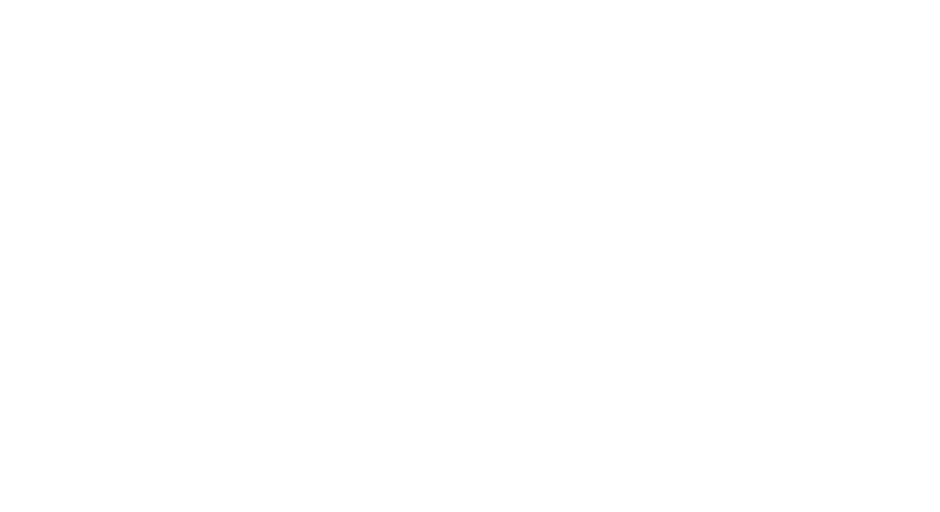
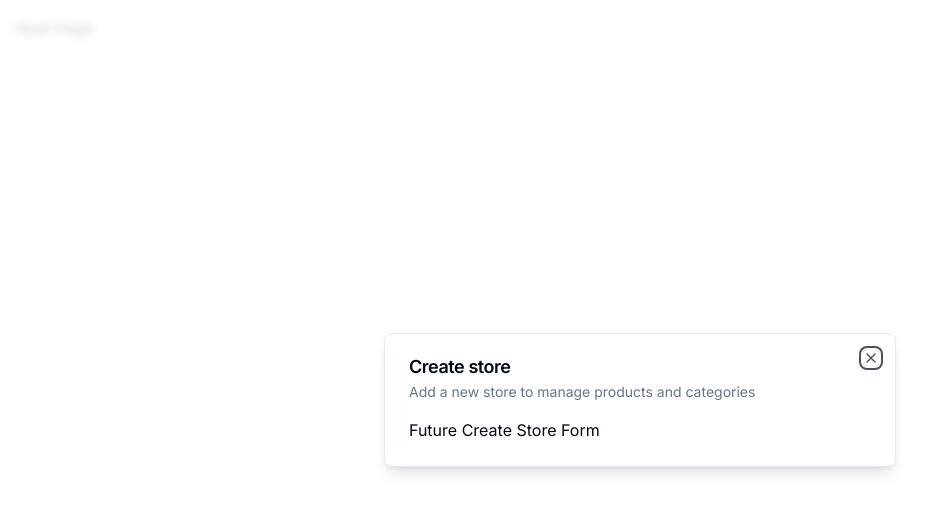
Before and after one commit to reyesprince31/next-ecom-fullstack, a Next.js app: page / in a window 1280 px wide. Shown: the top 512 px of the page, without its empty margins (0-940 px from the left). Built offline with nearby package versions, Linux system fonts and the light colour scheme.

Commit message:
Implement: Modal Component thru Zustand & Provider for hooks

```diff
--- a/app/(root)/page.tsx
+++ b/app/(root)/page.tsx
@@ -1,11 +1,19 @@
-import { UserButton } from "@clerk/nextjs";
+"use client";
+
+import { useStoreModal } from "@/hooks/use-store-modal";
+import { useEffect } from "react";
 
 const SetupPage = () => {
-  return (
-    <div className="h-screen p-4">
-      <UserButton afterSignOutUrl="/" />
-    </div>
-  );
+  const onOpen = useStoreModal((state) => state.onOpen);
+  const isOpen = useStoreModal((state) => state.isOpen);
+
+  useEffect(() => {
+    if (!isOpen) {
+      onOpen();
+    }
+  }, [isOpen, onOpen]);
+
+  return <div className="p-4">Root Page</div>;
 };
 
 export default SetupPage;
--- a/app/layout.tsx
+++ b/app/layout.tsx
@@ -2,6 +2,7 @@
 import type { Metadata } from "next";
 import { Inter } from "next/font/google";
 import { ClerkProvider } from "@clerk/nextjs";
+import { ModalProvider } from "@/providers/modal-provider";
 
 const inter = Inter({ subsets: ["latin"] });
 
@@ -18,7 +19,10 @@
   return (
     <ClerkProvider>
       <html lang="en">
-        <body className={inter.className}>{children}</body>
+        <body className={inter.className}>
+          <ModalProvider />
+          {children}
+        </body>
       </html>
     </ClerkProvider>
   );
--- /dev/null
+++ b/components/modals/store-modal.tsx
@@ -0,0 +1,17 @@
+"use client";
+
+import { useStoreModal } from "@/hooks/use-store-modal";
+import { Modal } from "@/components/ui/modal";
+
+export const StoreModal = () => {
+  const storeModal = useStoreModal();
+  return (
+    <Modal
+      title="Create store"
+      description="Add a new store to manage products and categories"
+      isOpen={storeModal.isOpen}
+      onClose={storeModal.onClose}>
+      Future Create Store Form
+    </Modal>
+  );
+};
--- /dev/null
+++ b/components/ui/dialog.tsx
@@ -0,0 +1,122 @@
+"use client"
+
+import * as React from "react"
+import * as DialogPrimitive from "@radix-ui/react-dialog"
+import { X } from "lucide-react"
+
+import { cn } from "@/lib/utils"
+
+const Dialog = DialogPrimitive.Root
+
+const DialogTrigger = DialogPrimitive.Trigger
+
+const DialogPortal = DialogPrimitive.Portal
+
+const DialogClose = DialogPrimitive.Close
+
+const DialogOverlay = React.forwardRef<
+  React.ElementRef<typeof DialogPrimitive.Overlay>,
+  React.ComponentPropsWithoutRef<typeof DialogPrimitive.Overlay>
+>(({ className, ...props }, ref) => (
+  <DialogPrimitive.Overlay
+    ref={ref}
+    className={cn(
+      "fixed inset-0 z-50 bg-background/80 backdrop-blur-sm data-[state=open]:animate-in data-[state=closed]:animate-out data-[state=closed]:fade-out-0 data-[state=open]:fade-in-0",
+      className
+    )}
+    {...props}
+  />
+))
+DialogOverlay.displayName = DialogPrimitive.Overlay.displayName
+
+const DialogContent = React.forwardRef<
+  React.ElementRef<typeof DialogPrimitive.Content>,
+  React.ComponentPropsWithoutRef<typeof DialogPrimitive.Content>
+>(({ className, children, ...props }, ref) => (
+  <DialogPortal>
+    <DialogOverlay />
+    <DialogPrimitive.Content
+      ref={ref}
+      className={cn(
+        "fixed left-[50%] top-[50%] z-50 grid w-full max-w-lg translate-x-[-50%] translate-y-[-50%] gap-4 border bg-background p-6 shadow-lg duration-200 data-[state=open]:animate-in data-[state=closed]:animate-out data-[state=closed]:fade-out-0 data-[state=open]:fade-in-0 data-[state=closed]:zoom-out-95 data-[state=open]:zoom-in-95 data-[state=closed]:slide-out-to-left-1/2 data-[state=closed]:slide-out-to-top-[48%] data-[state=open]:slide-in-from-left-1/2 data-[state=open]:slide-in-from-top-[48%] sm:rounded-lg",
+        className
+      )}
+      {...props}
+    >
+      {children}
+      <DialogPrimitive.Close className="absolute right-4 top-4 rounded-sm opacity-70 ring-offset-background transition-opacity hover:opacity-100 focus:outline-none focus:ring-2 focus:ring-ring focus:ring-offset-2 disabled:pointer-events-none data-[state=open]:bg-accent data-[state=open]:text-muted-foreground">
+        <X className="h-4 w-4" />
+        <span className="sr-only">Close</span>
+      </DialogPrimitive.Close>
+    </DialogPrimitive.Content>
+  </DialogPortal>
+))
+DialogContent.displayName = DialogPrimitive.Content.displayName
+
+const DialogHeader = ({
+  className,
+  ...props
+}: React.HTMLAttributes<HTMLDivElement>) => (
+  <div
+    className={cn(
+      "flex flex-col space-y-1.5 text-center sm:text-left",
+      className
+    )}
+    {...props}
+  />
+)
+DialogHeader.displayName = "DialogHeader"
+
+const DialogFooter = ({
+  className,
+  ...props
+}: React.HTMLAttributes<HTMLDivElement>) => (
+  <div
+    className={cn(
+      "flex flex-col-reverse sm:flex-row sm:justify-end sm:space-x-2",
+      className
+    )}
+    {...props}
+  />
+)
+DialogFooter.displayName = "DialogFooter"
+
+const DialogTitle = React.forwardRef<
+  React.ElementRef<typeof DialogPrimitive.Title>,
+  React.ComponentPropsWithoutRef<typeof DialogPrimitive.Title>
+>(({ className, ...props }, ref) => (
+  <DialogPrimitive.Title
+    ref={ref}
+    className={cn(
+      "text-lg font-semibold leading-none tracking-tight",
+      className
+    )}
+    {...props}
+  />
+))
+DialogTitle.displayName = DialogPrimitive.Title.displayName
+
+const DialogDescription = React.forwardRef<
+  React.ElementRef<typeof DialogPrimitive.Description>,
+  React.ComponentPropsWithoutRef<typeof DialogPrimitive.Description>
+>(({ className, ...props }, ref) => (
+  <DialogPrimitive.Description
+    ref={ref}
+    className={cn("text-sm text-muted-foreground", className)}
+    {...props}
+  />
+))
+DialogDescription.displayName = DialogPrimitive.Description.displayName
+
+export {
+  Dialog,
+  DialogPortal,
+  DialogOverlay,
+  DialogClose,
+  DialogTrigger,
+  DialogContent,
+  DialogHeader,
+  DialogFooter,
+  DialogTitle,
+  DialogDescription,
+}
--- /dev/null
+++ b/components/ui/modal.tsx
@@ -0,0 +1,43 @@
+"use client";
+
+import {
+  Dialog,
+  DialogContent,
+  DialogDescription,
+  DialogHeader,
+  DialogTitle,
+} from "@/components/ui/dialog";
+
+interface ModalProps {
+  title: string;
+  description: string;
+  isOpen: boolean;
+  onClose: () => void;
+  children?: React.ReactNode;
+}
+
+export const Modal: React.FC<ModalProps> = ({
+  title,
+  description,
+  isOpen,
+  onClose,
+  children,
+}) => {
+  const onChange = (open: boolean) => {
+    if (!open) {
+      onClose();
+    }
+  };
+
+  return (
+    <Dialog open={isOpen} onOpenChange={onChange}>
+      <DialogContent>
+        <DialogHeader>
+          <DialogTitle>{title}</DialogTitle>
+          <DialogDescription>{description}</DialogDescription>
+        </DialogHeader>
+        <div>{children}</div>
+      </DialogContent>
+    </Dialog>
+  );
+};
--- /dev/null
+++ b/hooks/use-store-modal.tsx
@@ -0,0 +1,13 @@
+import { create } from "zustand";
+
+interface useStoreModalStore {
+  isOpen: boolean;
+  onOpen: () => void;
+  onClose: () => void;
+}
+
+export const useStoreModal = create<useStoreModalStore>((set) => ({
+  isOpen: false,
+  onOpen: () => set({ isOpen: true }),
+  onClose: () => set({ isOpen: false }),
+}));
--- a/package.json
+++ b/package.json
@@ -10,6 +10,7 @@
   },
   "dependencies": {
     "@clerk/nextjs": "^4.29.0",
+    "@radix-ui/react-dialog": "^1.0.5",
     "@radix-ui/react-slot": "^1.0.2",
     "class-variance-authority": "^0.7.0",
     "clsx": "^2.0.0",
@@ -18,7 +19,8 @@
     "react": "^18",
     "react-dom": "^18",
     "tailwind-merge": "^2.2.0",
-    "tailwindcss-animate": "^1.0.7"
+    "tailwindcss-animate": "^1.0.7",
+    "zustand": "^4.4.7"
   },
   "devDependencies": {
     "@types/node": "^20",
--- /dev/null
+++ b/providers/modal-provider.tsx
@@ -0,0 +1,23 @@
+"use client";
+
+import { useEffect, useState } from "react";
+
+import { StoreModal } from "@/components/modals/store-modal";
+
+export const ModalProvider = () => {
+  const [isMounted, setIsMounted] = useState(false);
+
+  useEffect(() => {
+    setIsMounted(true);
+  }, []);
+
+  if (!isMounted) {
+    return null;
+  }
+
+  return (
+    <>
+      <StoreModal />
+    </>
+  );
+};
```
Also changed, not shown: 1 other file (tests, documents, lock files or other folders).
